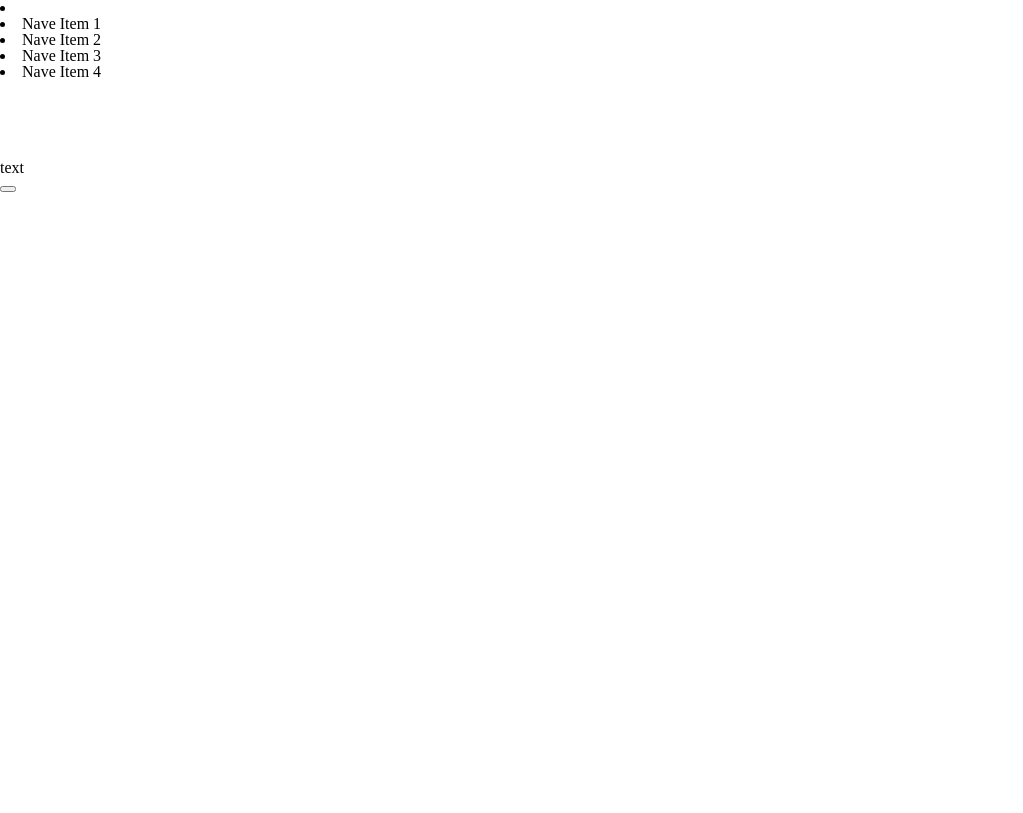
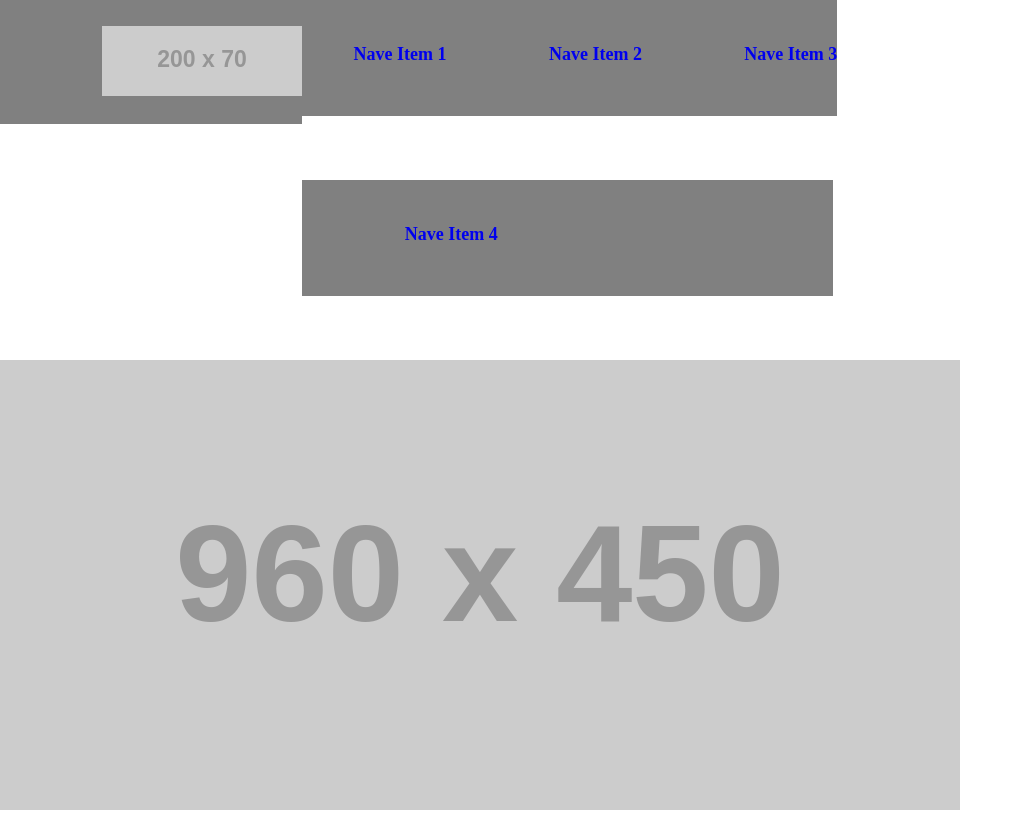
Before and after one commit to Omar-Alhalaika/wirefame-exercise, a plain HTML site: page index.html in a window 1280 px wide. Shown: the top 813 px of the page, without its empty margins (0-1023 px from the left). Drawn offline with Linux system fonts and the light colour scheme; placeholder pictures from the web are drawn by us.

Commit message:
finshed it all

```diff
--- a/css/style.css
+++ b/css/style.css
@@ -0,0 +1,85 @@
+* {
+    box-sizing: border-box;
+}
+
+nav ul li {
+    display: inline-block;
+    float: left;
+    font-weight: bold;
+    font-size: large;
+    padding-left: 8%;
+    padding-top: 2%;
+    padding-bottom: 2%;
+    background-color: gray;
+    margin-bottom: 5%;
+}
+
+nav {
+    width: 100%;
+}
+
+nav ul li:nth-child(2) {
+    padding-left: 4%;
+}
+
+nav ul li:nth-child(2), li:nth-child(3), li:nth-child(4), li:nth-child(5) {
+    padding-top: 3.5%;
+    padding-bottom: 4.15%;
+}
+
+nav ul li:nth-child(5) {
+    padding-right: 26.2%;
+}
+a{
+    text-decoration: none;
+}
+main section:first-child{
+    margin-bottom: 5%;
+}
+main section:nth-child(2){
+    padding-left: 19.5%;
+}
+main section:nth-child(2) ul div li{
+    display: inline-block;
+    float: left;
+    padding-left: 2.3%;
+}
+main section:nth-child(2) ul div li:nth-child(3){
+    padding-top: 0%;
+}
+
+main section:nth-child(3) ul li:first-child{
+    display: inline-block;
+    float: left;
+    padding-left: 21%;
+
+
+}
+main section:nth-child(3) ul li:nth-child(2){
+    padding-left: 2.5%;
+    padding-right: 15.5%;
+    height: 350px;
+    overflow-y: scroll;
+    margin-bottom: 1%;
+
+}
+main section:nth-child(3){
+    margin-bottom: 5%;
+}
+button{
+    background-color: black;
+    color: white;
+    padding-bottom: 0.5%;
+    padding-top: 0.5%;
+    padding-left: 1.5%;
+    padding-right: 1.5%;
+    margin-left: 2.5%;
+}
+footer{
+    padding-bottom: 3%;
+    padding-top: 5%;
+    padding-left: 50%;
+    padding-right: 50%;
+    margin-top: 2.5%;
+    background-color: gray;
+}
--- a/index.html
+++ b/index.html
@@ -13,31 +13,56 @@
 <body>
     <header>
         <nav>
-            <li><img src="" alt=""></li>
-            <li>Nave Item 1</li>
-            <li>Nave Item 2</li>
-            <li>Nave Item 3</li>
-            <li>Nave Item 4</li>
+            <ul>
+                <li><img src="https://placehold.it/200x70/0000" alt="200*70"></li>
+                <li><a href="./index.html">Nave Item 1</a></li>
+                <li><a href="./index.html">Nave Item 2</a></li>
+                <li><a href="./index.html">Nave Item 3</a></li>
+                <li><a href="./index.html">Nave Item 4</a></li>
+            </ul>
         </nav>
     </header>
     <main>
-        <section><img src="" alt=""></section>
+        <section><img src="https://placehold.it/960x450/0000" alt="960*450"></section>
         <section>
             <ul>
-                <li><img src="" alt=""></li>
-                <li><img src="" alt=""></li>
-                <li><img src="" alt=""></li>
+                <div>
+                    <li><img src="https://placehold.it/300x375/0000" alt="300*375"></li>
+                    <li><img src="https://placehold.it/300x375/0000" alt="300*375"></li>
+                    <li><img src="https://placehold.it/300x375/0000" alt="300*375"></li>
+                </div>
             </ul>
         </section>
         <section>
             <ul>
-                <li><img src="" alt=""></li>
+                <li><img src="https://placehold.it/480x400/0000" alt="480*400"></li>
                 <li>
-                    <ul>
-                        <li>text</li>
-                        <li><button></button></li>
-                    </ul>
+                    Lorem ipsum dolor sit amet consectetur adipisicing elit. Nihil quasi sed voluptates error cumque
+                    quaerat incidunt, beatae exercitationem earum, libero numquam, architecto facere quo! Sapiente
+                    quibusdam reiciendis, illo nisi quae, minima enim a fuga aspernatur itaque repellendus error modi?
+                    Nesciunt obcaecati, maiores voluptates necessitatibus a asperiores beatae minima soluta culpa ipsam
+                    est, rerum eius consequuntur ut. Ex quam officia natus, a totam necessitatibus, delectus tempora
+                    quas commodi, libero officiis repellat nam. Accusamus cupiditate quibusdam iure. Quas, sit quasi
+                    ipsam dolores tenetur magni inventore adipisci, consequuntur non pariatur libero itaque corporis
+                    quibusdam incidunt hic maiores minima dignissimos porro distinctio minus, nobis perspiciatis
+                    obcaecati veritatis! Nostrum libero distinctio nemo assumenda, dolor mollitia. Corporis quidem, at
+                    architecto, maxime vitae nisi, libero unde eum excepturi ut nulla enim assumenda minus aliquid
+                    adipisci recusandae nostrum hic necessitatibus amet consequatur alias earum ducimus labore officia?
+                    Ipsa aliquam delectus illum quos accusamus pariatur reprehenderit! Eum voluptas nemo laborum quae
+                    veritatis repudiandae praesentium quos ut et nihil, atque amet recusandae ullam ad suscipit, nisi
+                    perferendis debitis nulla explicabo vel dignissimos odio sunt asperiores. Inventore voluptas
+                    doloribus minima obcaecati tempora eveniet delectus nobis nulla vitae rem quia praesentium, facilis
+                    atque voluptate ut nostrum, eos placeat nesciunt illum dolore, illo quod quae. Quas ut nulla, fugiat
+                    pariatur omnis quo vel. Autem nam quasi eius culpa veniam, dignissimos doloribus, beatae eum iure
+                    reprehenderit mollitia minus laboriosam sit iusto consequuntur fugiat accusamus eveniet nostrum
+                    quaerat! Ipsam odio voluptatibus ut dolor modi ea minus eius hic ducimus ex ad sequi nostrum debitis
+                    totam quisquam neque facilis eveniet vitae voluptas aliquam, sed tempore. Laborum blanditiis
+                    recusandae excepturi quia dignissimos nam quaerat esse suscipit animi molestias, pariatur officiis
+                    facere enim tempora reiciendis iusto maiores libero sit natus amet veniam ex eaque accusantium
+                    ratione. Suscipit magnam laboriosam culpa facilis corrupti, corporis cupiditate assumenda error
+                    repellendus hic.
                 </li>
+                <button type="button">Call to Action</button>
             </ul>
         </section>
     </main>
```
Also changed, not shown: 1 other file.
